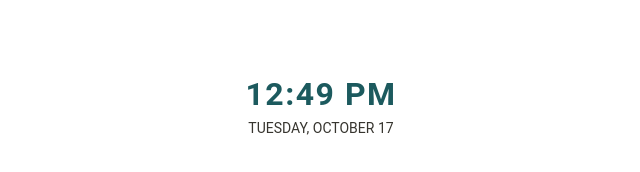
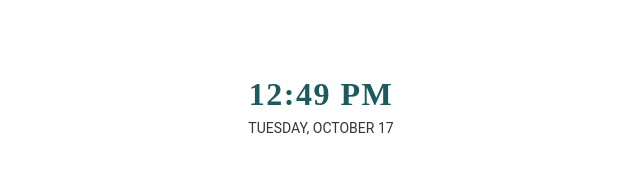
Before and after one commit to hellobritta/NotionWidgets, a plain HTML site: page index.html in a window 1280 px wide. Shown: the part 296-468 px from the top of the page, 319-959 px from the left. Drawn offline with Linux system fonts and the light colour scheme.

Commit message:
Update index.html

```diff
--- a/index.html
+++ b/index.html
@@ -44,7 +44,7 @@ font-size: 16px;
 color: #181818;
 }
 .time {
-font-variant-numeric: Montserrat;
+font-family: "Montserrat";
 color: #1c5a5e;
 }
 .date {
```
